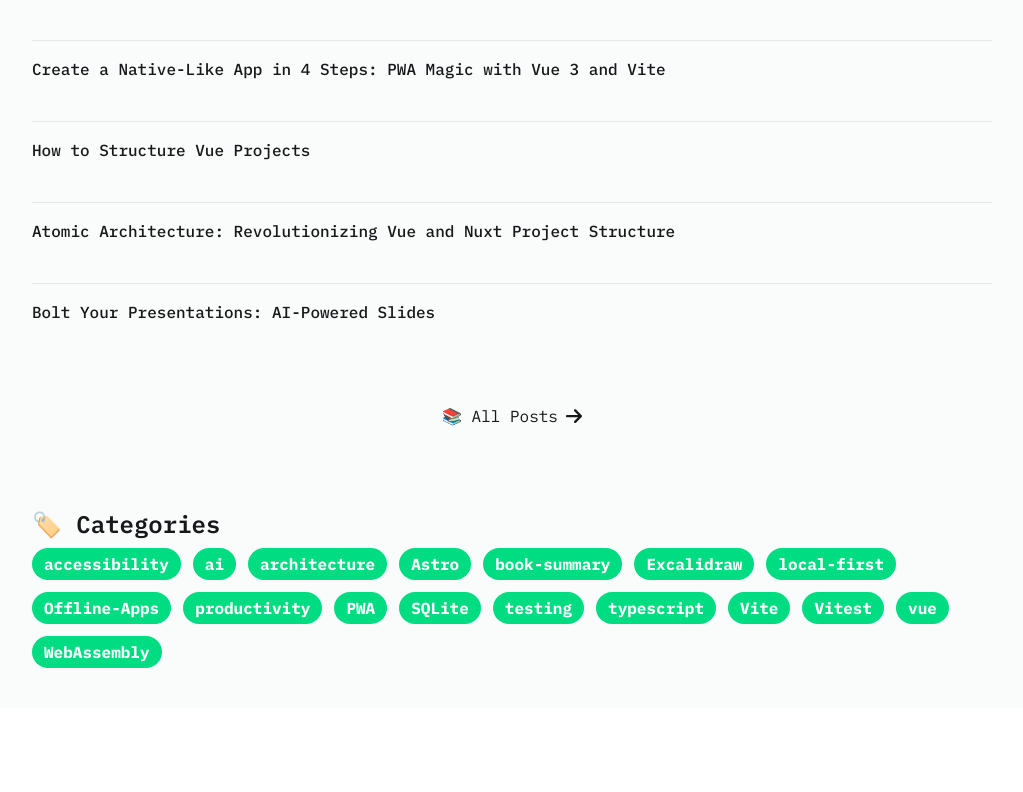
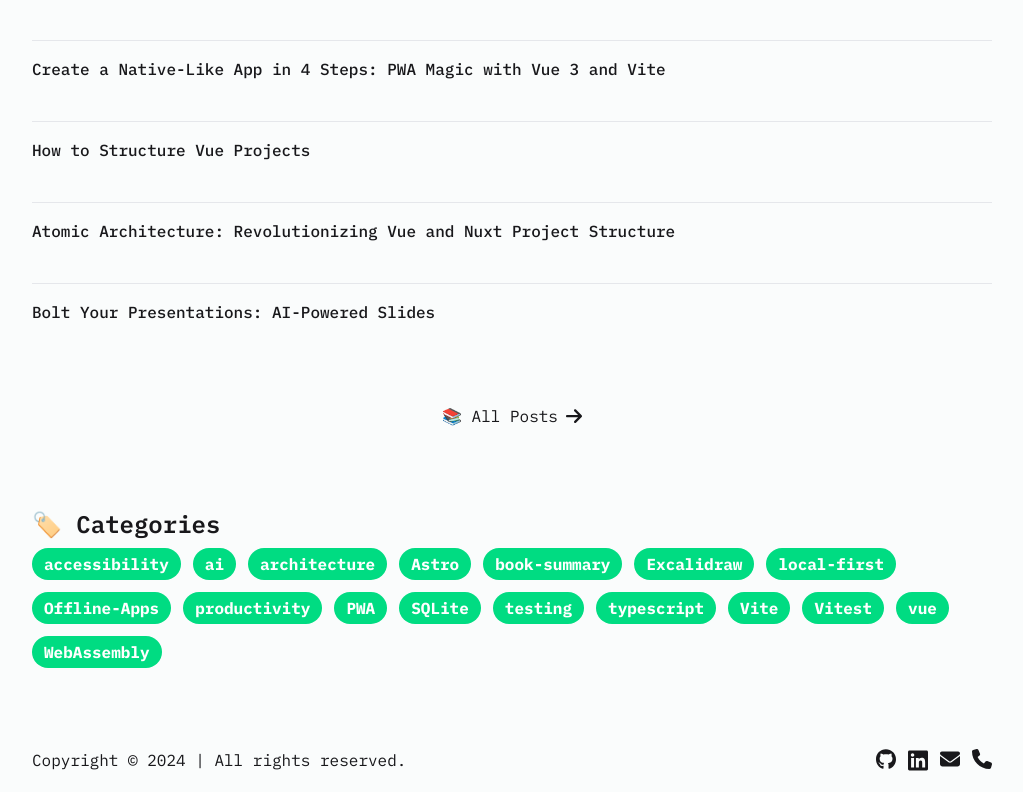
Before and after one commit to akramjonnuriddinov/akramjon-uz-nuxt, a Nuxt app: page / in a window 1280 px wide. Shown: the part 873-1665 px from the top of the page, without its empty margins (128-1151 px from the left). Before the commit the page ends 1581 px from the top, so only its background shows below. Built offline with nearby package versions, Linux system fonts and the light colour scheme.

Commit message:
add footer component

```diff
--- /dev/null
+++ b/components/AppFooter.vue
@@ -0,0 +1,12 @@
+<template>
+  <footer class="pt-10 pb-5">
+    <AppContainer>
+      <div class="flex items-center justify-between">
+        <p class="whitespace-nowrap">Copyright © 2024 | All rights reserved.</p>
+        <div>
+          <SocialLinks />
+        </div>
+      </div>
+    </AppContainer>
+  </footer>
+</template>
--- a/components/AppHero.vue
+++ b/components/AppHero.vue
@@ -1,50 +1,14 @@
-<script setup lang="ts">
-import IconsGithub from "@/components/icons/Github.vue"
-import IconsLinkedin from "@/components/icons/Linkedin.vue"
-import IconsEmail from "@/components/icons/Email.vue"
-import IconsPhone from "~/components/icons/Phone.vue"
-
-const components = [
-  {
-    link: "https://github.com/akramjonnuriddinov",
-    name: IconsGithub,
-  },
-  {
-    link: "https://www.linkedin.com/in/akramjon-nuriddinov/",
-    name: IconsLinkedin,
-  },
-  {
-    link: "nn.akramjon@gmail.com",
-    name: IconsEmail,
-  },
-  {
-    link: "tel:+998900506166",
-    name: IconsPhone,
-  },
-]
-</script>
-
 <template>
   <section class="py-20">
     <AppContainer>
-      <h1 class="text-4xl font-bold mb-8">👋 Hi there! I'm Akramjon.</h1>
+      <h1 class="mb-8 text-4xl font-bold">👋 Hi there! I'm Akramjon.</h1>
       <p class="mb-4">
         If you want to get better as a Web Developer, I hope my blog posts will
         help you.
       </p>
       <div class="flex items-center gap-2">
         <p>Social Links:</p>
-        <ul class="flex gap-3">
-          <li v-for="component in components">
-            <a
-              class="w-5 flex hover:text-primary-green hover:rotate-6 transition-all duration-100"
-              :title="component.link"
-              :href="component.link"
-            >
-              <component :is="component.name" />
-            </a>
-          </li>
-        </ul>
+        <SocialLinks />
       </div>
     </AppContainer>
   </section>
--- /dev/null
+++ b/components/SocialLinks.vue
@@ -0,0 +1,39 @@
+<script setup lang="ts">
+import IconsGithub from "@/components/icons/Github.vue"
+import IconsLinkedin from "@/components/icons/Linkedin.vue"
+import IconsEmail from "@/components/icons/Email.vue"
+import IconsPhone from "~/components/icons/Phone.vue"
+
+const components = [
+  {
+    link: "https://github.com/akramjonnuriddinov",
+    name: IconsGithub,
+  },
+  {
+    link: "https://www.linkedin.com/in/akramjon-nuriddinov/",
+    name: IconsLinkedin,
+  },
+  {
+    link: "nn.akramjon@gmail.com",
+    name: IconsEmail,
+  },
+  {
+    link: "tel:+998900506166",
+    name: IconsPhone,
+  },
+]
+</script>
+
+<template>
+  <ul class="flex gap-3">
+    <li v-for="component in components">
+      <a
+        class="flex w-5 transition-all duration-100 hover:text-primary-green hover:rotate-6"
+        :title="component.link"
+        :href="component.link"
+      >
+        <component :is="component.name" />
+      </a>
+    </li>
+  </ul>
+</template>
--- a/layouts/default.vue
+++ b/layouts/default.vue
@@ -13,5 +13,6 @@ onMounted(() => {
   >
     <TheHeader />
     <NuxtPage />
+    <AppFooter />
   </div>
 </template>
--- a/pages/index.vue
+++ b/pages/index.vue
@@ -16,6 +16,6 @@ useSeoMeta({
   <AppHero />
   <LatestPost />
   <AppCategories />
-  <NuxtRouteAnnouncer />
-  <!-- <NuxtWelcome /> -->
+  <!-- <NuxtRouteAnnouncer />
+  <NuxtWelcome /> -->
 </template>
```
